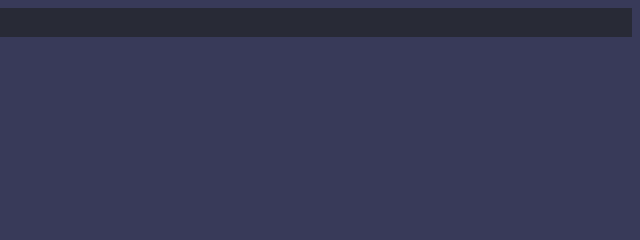
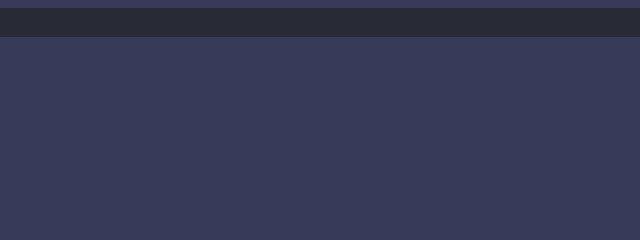
Before and after one commit to diennvd/diennvd.github.io, a plain HTML site: page index.html in a window 1280 px wide. Shown: the top 240 px of the page, 640-1280 px from the left. Drawn offline with Linux system fonts and the light colour scheme.

Commit message:
Update index.css

```diff
--- a/index.css
+++ b/index.css
@@ -3,9 +3,9 @@ body {
   font-size: 110%;
   background-color: #383A59;
   color: white;
-  -webkit-user-select: none; /*(Chrome/Safari/Opera)*/
-  -moz-user-select: none; /*(Firefox)*/
-  -ms-user-select: none; /*(IE/Edge)*/
+  -webkit-user-select: none;
+  -moz-user-select: none;
+  -ms-user-select: none;
 }
 
 a,
@@ -29,4 +29,6 @@ footer {
 }
 .header {
   background-color: #282a36;
+  width: 100%;
+  position: fixed;
 }
```
